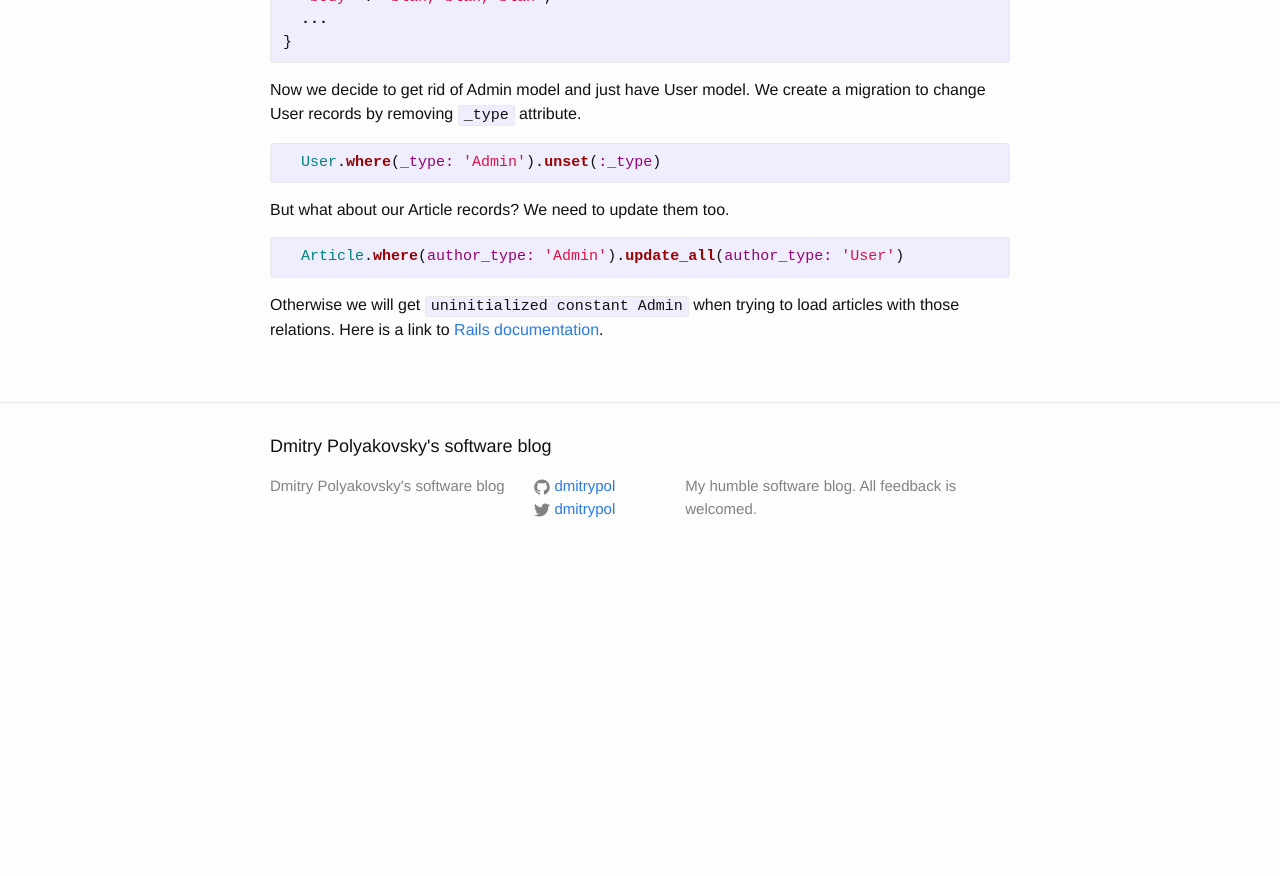
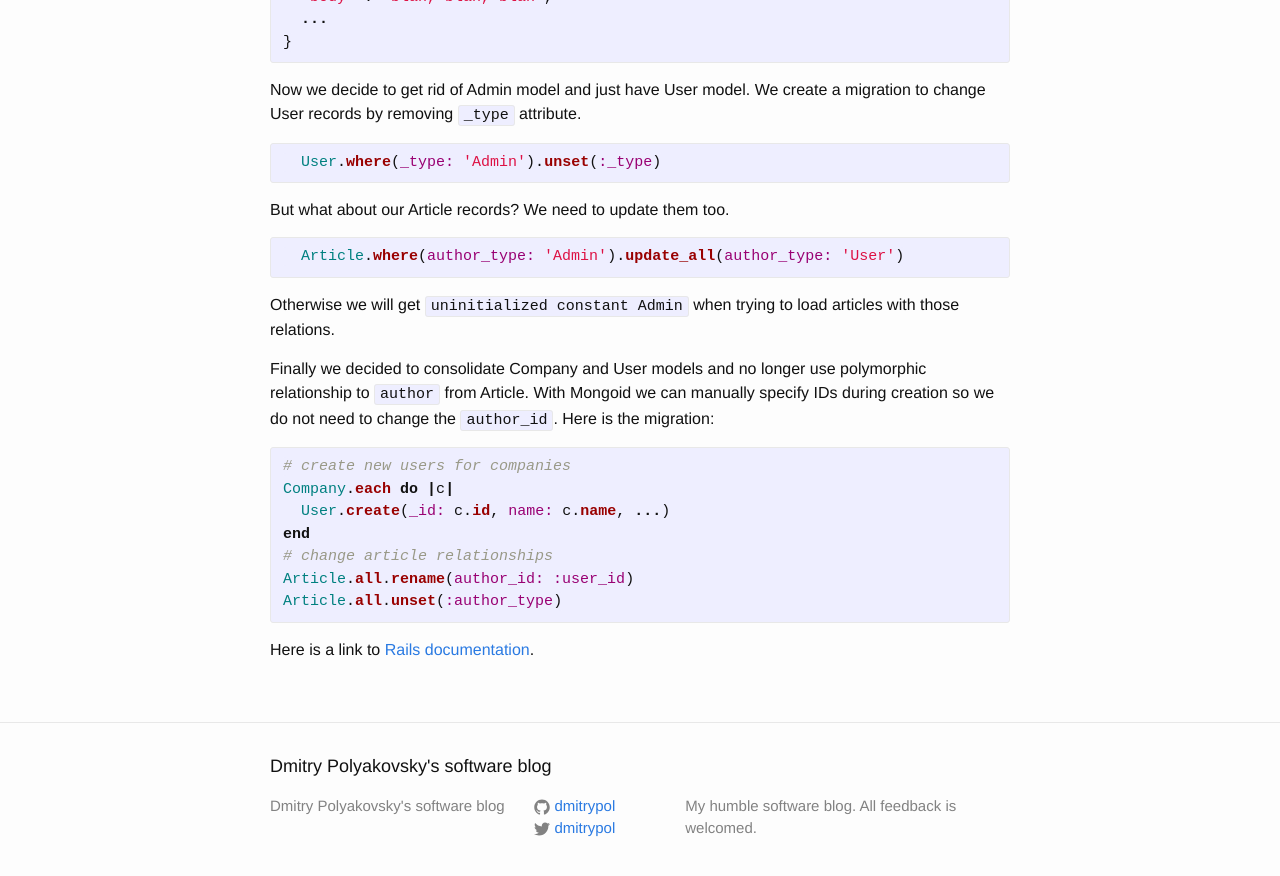
Before and after one commit to dmitrypol/dmitrypol.github.io, a Jekyll site: the page built from _posts/2016-11-16-polymorphic-relation-to-sti-records.md, in a window 1280 px wide and 900 px high, scrolled down 1650 px. Shown: the top 876 px of the window. Built offline with Jekyll 4.4.1, drawn with Linux system fonts in a browser that asks for light colours; nearby versions of some CDN libraries; comment, search, counter and statistics services are not loaded; before the commit the page ends 2230 px from its top, so only the background shows below that.

Commit message:
updated post

```diff
--- a/_posts/2016-11-16-polymorphic-relation-to-sti-records.md
+++ b/_posts/2016-11-16-polymorphic-relation-to-sti-records.md
@@ -86,4 +86,18 @@ But what about our Article records?  We need to update them too.
   Article.where(author_type: 'Admin').update_all(author_type: 'User')
 {% endhighlight %}
 
-Otherwise we will get `uninitialized constant Admin` when trying to load articles with those relations.  Here is a link to [Rails documentation](http://guides.rubyonrails.org/association_basics.html#polymorphic-associations).
+Otherwise we will get `uninitialized constant Admin` when trying to load articles with those relations.
+
+Finally we decided to consolidate Company and User models and no longer use polymorphic relationship to `author` from Article.  With Mongoid we can manually specify IDs during creation so we do not need to change the `author_id`.  Here is the migration:
+
+{% highlight ruby %}
+# create new users for companies
+Company.each do |c|
+  User.create(_id: c.id, name: c.name, ...)
+end
+# change article relationships
+Article.all.rename(author_id: :user_id)
+Article.all.unset(:author_type)
+{% endhighlight %}
+
+Here is a link to [Rails documentation](http://guides.rubyonrails.org/association_basics.html#polymorphic-associations).
```
